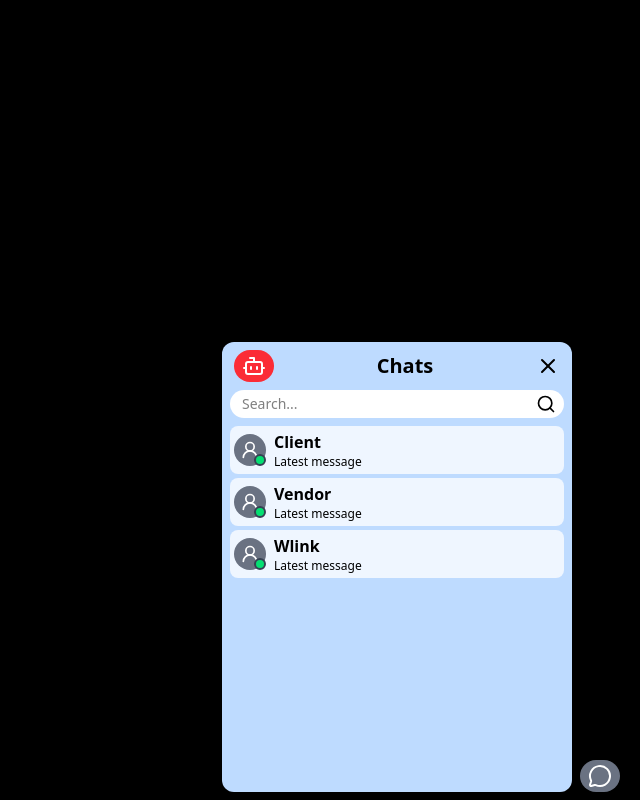
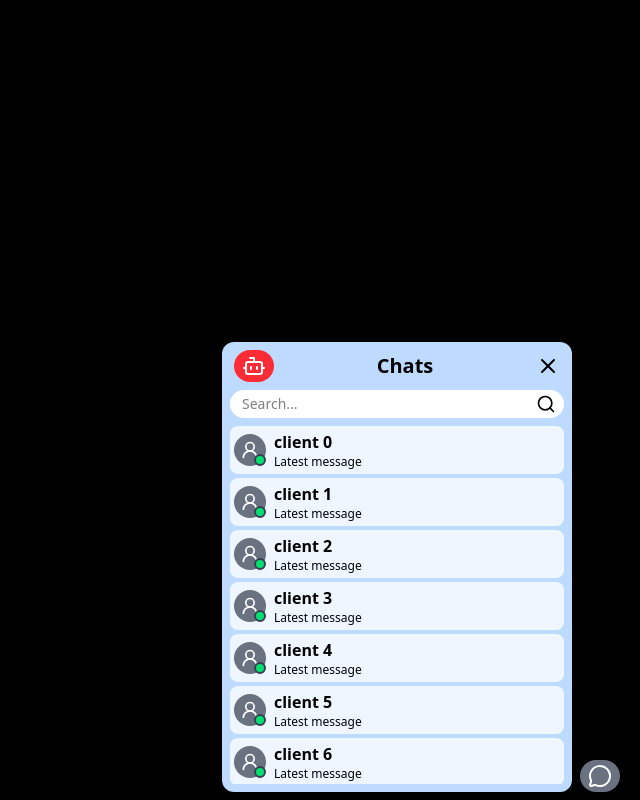
Before and after one commit to sachhyam2002s/popup-chat-widget, a React (Vite) app: page / in a window 1280 px wide. Both pictures are taken after a click on the button 1240 px from the left and 776 px from the top of the page. Shown: the whole page, without its empty margins (640-1280 px from the left). Built offline with nearby package versions, Linux system fonts and the light colour scheme.

Commit message:
search completed

```diff
--- /dev/null
+++ b/public/users.json
@@ -0,0 +1,15 @@
+{
+    "users": [
+        "client 0",
+        "client 1",
+        "client 2",
+        "client 3",
+        "client 4",
+        "client 5",
+        "client 6",
+        "client 7",
+        "client 8",
+        "client 9",
+        "client 10"
+    ]
+}
--- a/src/Components/ChatBot.jsx
+++ b/src/Components/ChatBot.jsx
@@ -1,6 +1,6 @@
 import { useState, useRef, useEffect } from 'react'
 import { SendHorizonal, User, ArrowLeft, Bot, X} from 'lucide-react'
-import botmessages from '../../botChat.json'
+import botmessages from '../../public/botChat.json'
 
 function ChatBot(props) {
   const botChat = JSON.parse(JSON.stringify(botmessages))
--- a/src/Components/ChatList.jsx
+++ b/src/Components/ChatList.jsx
@@ -1,11 +1,12 @@
-import React, { useState, useRef, useEffect } from 'react'
-import {User2, Search, X, Bot} from 'lucide-react'
+import { useState, useRef} from 'react'
+import {Search, X, Bot} from 'lucide-react'
 import ChatBox from '../Components/ChatBox'
 import ChatBot from '../Components/ChatBot'
 import {ChatBoxContextProvider} from '../Contexts/ChatBoxContext'
+import user from '../../public/users.json'
+import User from '../Components/User'
 
 function ChatList(props) {
-  const [isActive, setIsActive] = useState(true)
   const [isChatBoxOpen, setisChatBoxOpen] = useState(false)
   const [isAIOpen, setIsAIOpen] = useState(false)
   const [searchResult, setSearchResult] = useState('')
@@ -15,6 +16,13 @@ function ChatList(props) {
     setSearchResult(e.target.value)
     console.log(searchResult);
   }
+
+  const names= JSON.parse(JSON.stringify(user.users))
+  console.log(names)
+
+  const searchedName = names.filter(name =>
+    name.includes(searchResult)
+  )
 
   return (
     <div className='fixed md:right-12 md:bottom-0 bg-blue-200 flex flex-col md:m-2 md:mx-5 shadow-lg h-[100svh] md:max-h-[450px] w-full md:max-w-[350px]  md:rounded-xl '>
@@ -39,7 +47,7 @@ function ChatList(props) {
         <div className=' bg-white mx-2 rounded-full'>
           <div className='flex items-center gap-1 py-1 px-2'>
             <input type="text" placeholder='Search...' className='w-full px-1 focus:outline-none  text-sm' value={searchResult} onChange={handleSearch}/>
-            <button onClick={() => setSearchResult()}><Search className='w-6 h-6 md:w-5 md:h-5 text-gray-5' /></button>
+            <button onClick={() => setSearchResult()}><Search className='w-6 h-6 md:w-5 md:h-5 text-gray-5 cursor-pointer' /></button>
           </div>
         </div>
 
@@ -49,48 +57,13 @@ function ChatList(props) {
           </ChatBoxContextProvider>
         ) : (
           <div ref={scrollRef} className='flex flex-col gap-1 h-full m-2 rounded overflow-y-scroll scrollbar-hide'>
-            {searchResult ? (
-              <div></div>
-            ) : (
-              <>
-              <div onClick={() => setisChatBoxOpen(true)} className='flex p-2 md:p-1 gap-2 items-center bg-blue-50 rounded-lg cursor-pointer'>
-                <div className='relative'>
-                  <div className='flex bg-gray-500 text-white rounded-full w-12 h-12 md:w-8 md:h-8 items-center justify-center '>
-                    <User2 className='w-5 h-5'/>
-                  </div>
-                  <button onClick={(e) => {e.stopPropagation(); setIsActive(prev => !prev)}} className={`absolute bottom-0 right-0 w-4 h-4 md:w-3 md:h-3 rounded-full ${isActive ? 'bg-green-400' : 'bg-gray-300'} border-2 border-gray-700`}></button>
-                </div>
-                <div className='flex flex-col w-full'>
-                  <p className='text-md font-semibold'>Client</p>
-                  <p className='text-xs'>Latest message</p>
-                </div>
-              </div>
-              <div onClick={() => setisChatBoxOpen(true)} className='flex p-2 md:p-1 gap-2 items-center bg-blue-50 rounded-lg cursor-pointer'>
-                <div className='relative'>
-                  <div className='flex bg-gray-500 text-white rounded-full w-12 h-12 md:w-8 md:h-8 items-center justify-center '>
-                    <User2 className='w-5 h-5'/>
-                  </div>
-                  <button onClick={(e) => {e.stopPropagation(); setIsActive(prev => !prev)}} className={`absolute bottom-0 right-0 w-4 h-4 md:w-3 md:h-3 rounded-full ${isActive ? 'bg-green-400' : 'bg-gray-300'} border-2 border-gray-700`}></button>
-                </div>
-                <div className='flex flex-col w-full'>
-                  <p className='text-md font-semibold'>Vendor</p>
-                  <p className='text-xs'>Latest message</p>
-                </div>
-              </div>
-              <div onClick={() => setisChatBoxOpen(true)} className='flex p-2 md:p-1 gap-2 items-center bg-blue-50 rounded-lg cursor-pointer'>
-                <div className='relative'>
-                  <div className='flex bg-gray-500 text-white rounded-full w-12 h-12 md:w-8 md:h-8 items-center justify-center '>
-                    <User2 className='w-5 h-5'/>
-                  </div>
-                  <button onClick={(e) => {e.stopPropagation(); setIsActive(prev => !prev)}} className={`absolute bottom-0 right-0 w-4 h-4 md:w-3 md:h-3 rounded-full ${isActive ? 'bg-green-400' : 'bg-gray-300'} border-2 border-gray-700`}></button>
-                </div>
-                <div className='flex flex-col w-full'>
-                  <p className='text-md font-semibold'>Wlink</p>
-                  <p className='text-xs'>Latest message</p>
-                </div>
-              </div>
-            </>
-            )}
+            {/* {searchedName.map((name, id) => (
+              <div> */}
+                {searchedName.map((name, id) => (
+              <User onClick={() => setisChatBoxOpen(true)} username={name}/>
+            ))}
+              {/* </div>
+            ))} */}
           </div>
         )}
       </>
--- /dev/null
+++ b/src/Components/User.jsx
@@ -0,0 +1,22 @@
+import {User2} from 'lucide-react'
+import { useState } from 'react';
+
+function User(props) {
+    const [isActive, setIsActive] = useState(true)
+  return (
+    <div onClick={props.onClick} className='flex p-2 md:p-1 gap-2 items-center bg-blue-50 rounded-lg cursor-pointer'>
+        <div className='relative'>
+            <div className='flex bg-gray-500 text-white rounded-full w-12 h-12 md:w-8 md:h-8 items-center justify-center '>
+                <User2 className='w-5 h-5'/>
+            </div>
+          <button onClick={(e) => {e.stopPropagation(); setIsActive(prev => !prev)}} className={`absolute bottom-0 right-0 w-4 h-4 md:w-3 md:h-3 rounded-full ${isActive ? 'bg-green-400' : 'bg-gray-300'} border-2 border-gray-700`}></button>
+        </div>
+        <div className='flex flex-col w-full'>
+            <p className='text-md font-semibold'>{props.username}</p>
+            <p className='text-xs'>Latest message</p>
+        </div>
+    </div>
+  )
+}
+
+export default User
--- a/src/Contexts/ChatBoxContext.jsx
+++ b/src/Contexts/ChatBoxContext.jsx
@@ -1,5 +1,5 @@
 import {useState, useEffect, useRef, createContext, useContext} from 'react'
-import replies from  '../../quickReplies.json'
+import replies from  '../../public/quickReplies.json'
 
 const ChatBoxContext = createContext(null)
 
```
Also changed, not shown: public/botChat.json (renamed from botChat.json), public/quickReplies.json (renamed from quickReplies.json).
